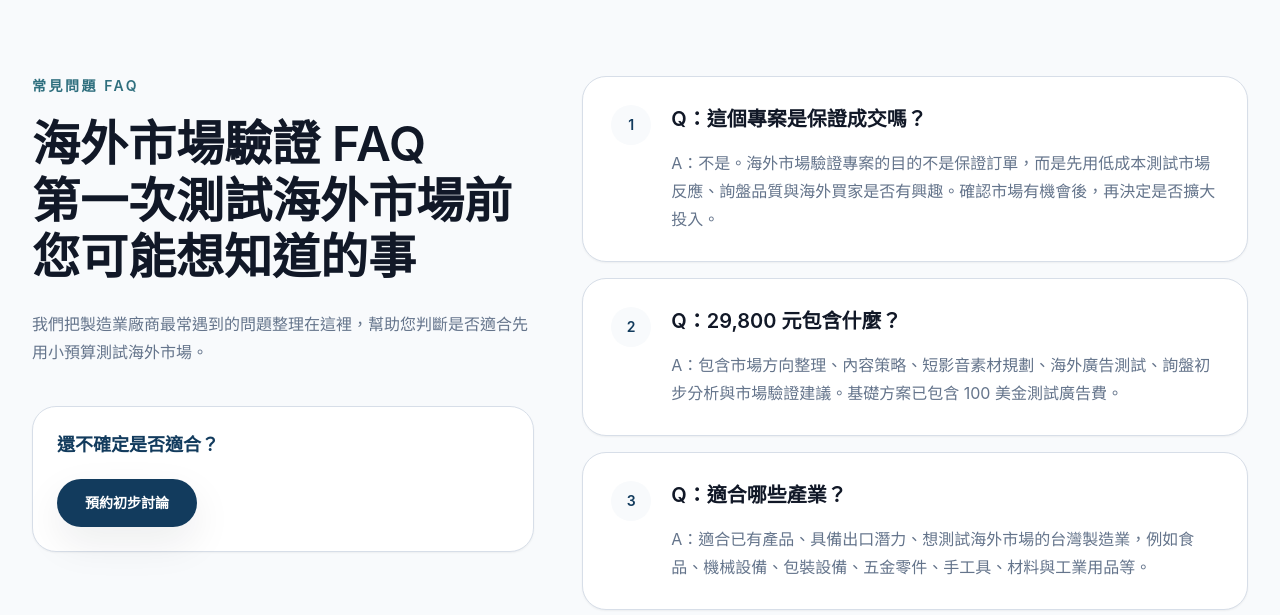
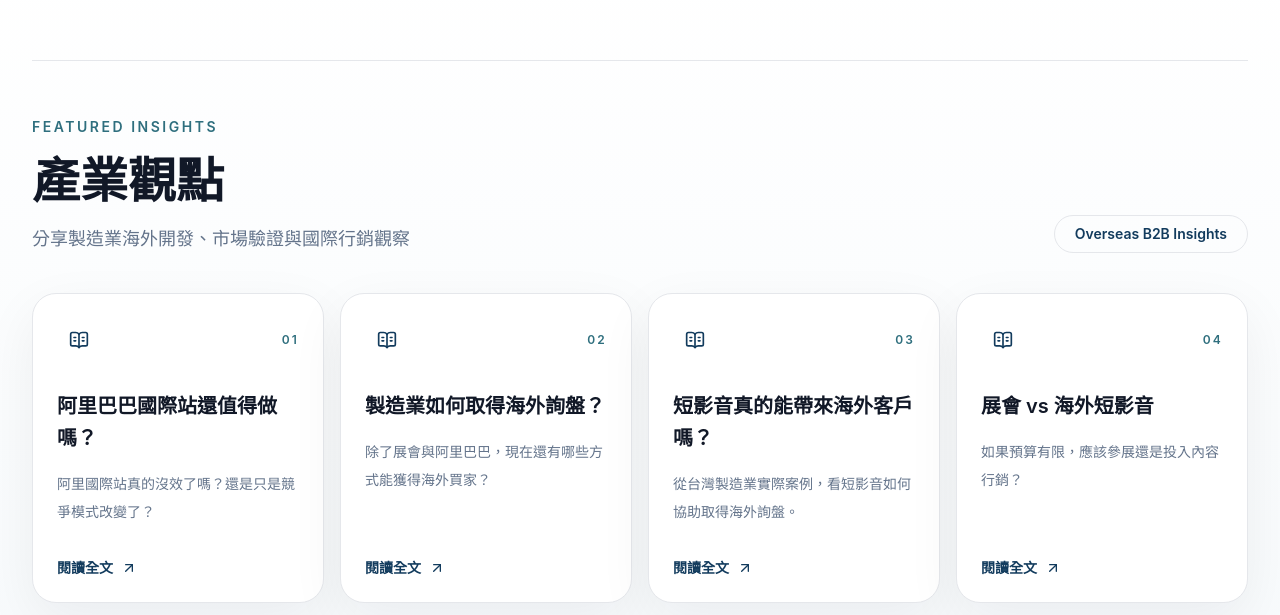
Before and after one commit to eyeroger0626/roger-market-validation, a Next.js app: page / in a window 1280 px wide. Shown: the part 8885-9500 px from the top of the page. Built offline with nearby package versions, Linux system fonts and the light colour scheme; no server answers.

Commit message:
Add featured insights section

```diff
--- a/src/app/page.tsx
+++ b/src/app/page.tsx
@@ -1,6 +1,7 @@
 import { AboutCredibilitySection } from "@/components/home/about-credibility-section";
 import { ContactSection } from "@/components/home/contact-section";
 import { FaqSection } from "@/components/home/faq-section";
+import { FeaturedInsightsSection } from "@/components/home/featured-insights-section";
 import { FeaturedProofSection } from "@/components/home/featured-proof-section";
 import { HeroSection } from "@/components/home/hero-section";
 import { MarketValidationProgramSection } from "@/components/home/market-validation-program-section";
@@ -18,6 +19,7 @@ export default function HomePage() {
       <MarketValidationProgramSection />
       <AboutCredibilitySection />
       <WhyUsSection />
+      <FeaturedInsightsSection />
       <FaqSection />
       <ContactSection />
     </>
--- /dev/null
+++ b/src/components/home/featured-insights-section.tsx
@@ -0,0 +1,93 @@
+import Link from "next/link";
+import { ArrowUpRight, BookOpenText } from "lucide-react";
+
+const insights = [
+  {
+    title: "阿里巴巴國際站還值得做嗎？",
+    description: "阿里國際站真的沒效了嗎？還是只是競爭模式改變了？",
+    href: "/insights/is-alibaba-still-worth-it",
+  },
+  {
+    title: "製造業如何取得海外詢盤？",
+    description: "除了展會與阿里巴巴，現在還有哪些方式能獲得海外買家？",
+    href: "/insights/how-to-get-overseas-b2b-leads",
+  },
+  {
+    title: "短影音真的能帶來海外客戶嗎？",
+    description: "從台灣製造業實際案例，看短影音如何協助取得海外詢盤。",
+    href: "/insights/can-short-videos-generate-overseas-customers",
+  },
+  {
+    title: "展會 vs 海外短影音",
+    description: "如果預算有限，應該參展還是投入內容行銷？",
+    href: "/insights/trade-show-vs-short-video-marketing",
+  },
+];
+
+export function FeaturedInsightsSection() {
+  return (
+    <section
+      aria-labelledby="featured-insights-heading"
+      className="bg-[linear-gradient(180deg,#ffffff_0%,#f7fafc_100%)] py-20 sm:py-24 lg:py-28"
+    >
+      <div className="mx-auto w-full max-w-7xl px-6 lg:px-8">
+        <div className="flex flex-col gap-5 border-t border-border/70 pt-14 sm:flex-row sm:items-end sm:justify-between">
+          <div className="max-w-3xl">
+            <p className="text-sm font-semibold uppercase tracking-[0.18em] text-secondary">
+              Featured Insights
+            </p>
+            <h2
+              id="featured-insights-heading"
+              className="mt-5 text-3xl font-semibold leading-tight text-foreground sm:text-5xl"
+            >
+              產業觀點
+            </h2>
+            <p className="mt-5 text-base leading-8 text-muted sm:text-lg">
+              分享製造業海外開發、市場驗證與國際行銷觀察
+            </p>
+          </div>
+
+          <div className="hidden rounded-full border border-accent/25 bg-accent/10 px-5 py-2 text-sm font-semibold text-primary sm:block">
+            Overseas B2B Insights
+          </div>
+        </div>
+
+        <div className="mt-10 grid gap-4 sm:grid-cols-2 lg:grid-cols-4">
+          {insights.map((insight, index) => (
+            <Link
+              href={insight.href}
+              key={insight.href}
+              className="group flex min-h-[17rem] flex-col justify-between rounded-[1.5rem] border border-border/80 bg-white p-6 shadow-[0_18px_55px_rgba(15,23,42,0.06)] transition duration-300 hover:-translate-y-1 hover:border-primary/20 hover:shadow-[0_26px_80px_rgba(18,59,93,0.14)]"
+            >
+              <div>
+                <div className="flex items-center justify-between">
+                  <span className="flex h-11 w-11 items-center justify-center rounded-2xl bg-primary/10 text-primary">
+                    <BookOpenText aria-hidden="true" className="h-5 w-5" />
+                  </span>
+                  <span className="text-xs font-semibold uppercase tracking-[0.18em] text-secondary">
+                    0{index + 1}
+                  </span>
+                </div>
+
+                <h3 className="mt-7 text-xl font-semibold leading-8 text-foreground">
+                  {insight.title}
+                </h3>
+                <p className="mt-4 text-sm leading-7 text-muted">
+                  {insight.description}
+                </p>
+              </div>
+
+              <div className="mt-8 inline-flex items-center gap-2 text-sm font-semibold text-primary">
+                閱讀全文
+                <ArrowUpRight
+                  aria-hidden="true"
+                  className="h-4 w-4 transition group-hover:translate-x-0.5 group-hover:-translate-y-0.5"
+                />
+              </div>
+            </Link>
+          ))}
+        </div>
+      </div>
+    </section>
+  );
+}
```
